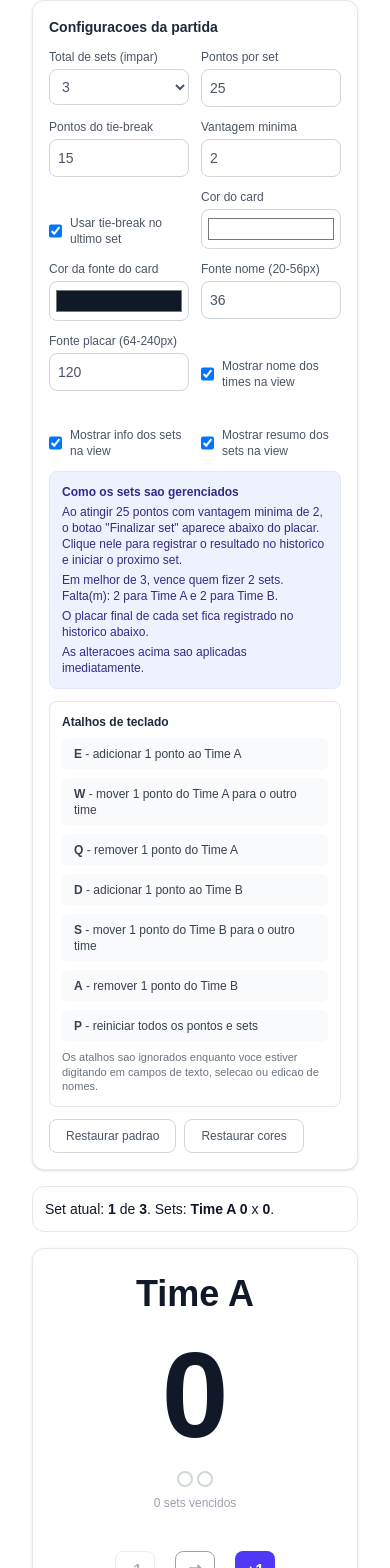
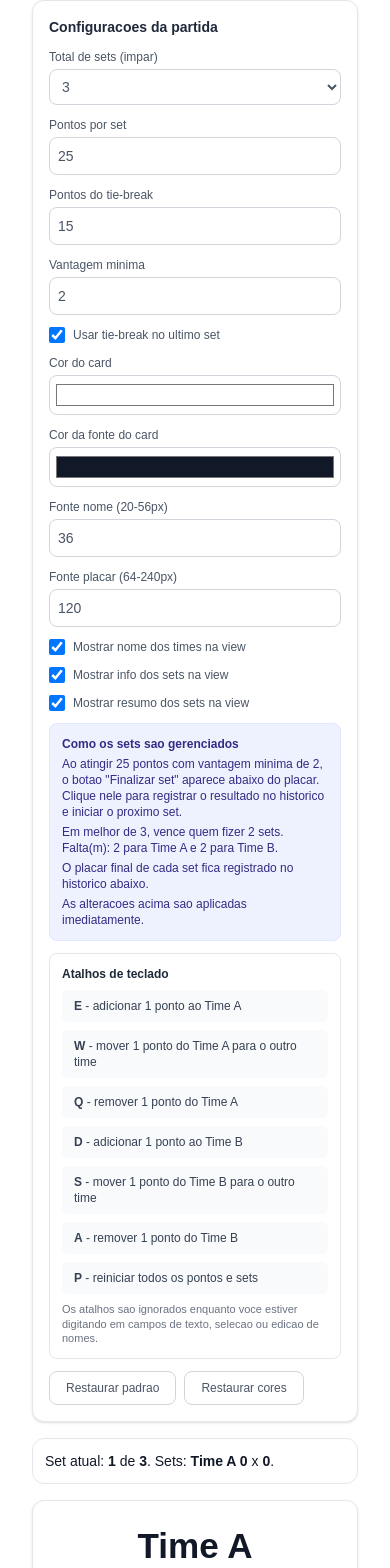
Before and after one commit to Digojos/application-manager, a Next.js app: page /placar-volei in a window 390 px wide. Shown: the part 377-1945 px from the top of the page. Built offline with nearby package versions, Linux system fonts and the light colour scheme.

Commit message:
ajuste responsividade

```diff
--- a/app/placar-volei/page.tsx
+++ b/app/placar-volei/page.tsx
@@ -417,6 +417,8 @@ export default function PlacarVolei() {
   const pointsClass = "font-bold tabular-nums leading-none";
   const cardPaddingClass = isFullscreen ? "p-4 sm:p-6 md:p-8" : "p-5 md:p-6";
   const pointButtonSizeClass = isFullscreen ? "h-14 w-14 text-2xl" : "h-10 w-10 text-base";
+  const teamNameFontSize = `clamp(${TEAM_NAME_SIZE_MIN}px, 9vw, ${safeTheme.teamNameSize}px)`;
+  const scoreFontSize = `clamp(3.5rem, 24vw, ${safeTheme.scoreSize}px)`;
   const activeSessionLabel = sessionTitle ?? sessionId;
 
   const buildViewUrl = useCallback(() => {
@@ -594,11 +596,11 @@ export default function PlacarVolei() {
                 <div className="mt-3 rounded-lg border border-emerald-200 bg-white p-3">
                   <p className="text-xs font-semibold text-emerald-900">QR Code da visualização</p>
                   <p className="mt-1 text-xs text-emerald-800">Escaneie para abrir a tela de view desta sessão.</p>
-                  <div className="mt-2 inline-flex min-h-60 min-w-60 items-center justify-center rounded-md border border-emerald-200 bg-white p-2">
+                  <div className="mt-2 flex aspect-square w-full max-w-60 items-center justify-center rounded-md border border-emerald-200 bg-white p-2">
                     {qrStatus === "loading" && <span className="text-xs text-emerald-800">Gerando QR Code...</span>}
                     {qrStatus === "error" && <span className="text-xs text-rose-700">Não foi possível gerar o QR Code.</span>}
                     {qrCodeDataUrl && qrStatus === "ready" && (
-                      <img src={qrCodeDataUrl} alt="QR Code da visualização da sessão" className="h-56 w-56" />
+                      <img src={qrCodeDataUrl} alt="QR Code da visualização da sessão" className="h-auto w-full max-w-56" />
                     )}
                   </div>
                 </div>
@@ -610,8 +612,8 @@ export default function PlacarVolei() {
               Use uma sessão compartilhada em <Link href="/placar-volei/sessoes" className="font-semibold text-indigo-600 hover:text-indigo-700">/placar-volei/sessoes</Link> ou abra esta tela com `?sessionId=`.
             </div>
           )}
-          <div className="mb-4 sm:mb-6 flex flex-wrap items-start justify-between gap-3">
-            <div className="min-w-55">
+          <div className="mb-4 flex flex-col items-start justify-between gap-3 sm:mb-6 sm:flex-row">
+            <div className="w-full min-w-0 sm:min-w-55">
               <h1 className="text-2xl sm:text-3xl font-bold">Placar de Volei</h1>
               <p className="text-sm mt-1 opacity-80">
                 Set {Math.min(currentSet + 1, config.totalSets)} de {config.totalSets} · primeiro a {setTarget} pontos
@@ -619,7 +621,7 @@ export default function PlacarVolei() {
               </p>
               <p className="text-xs mt-1 opacity-70">Melhor de {config.totalSets} sets (vence quem fizer {setsToWin})</p>
             </div>
-            <div className="flex items-center gap-2 sm:gap-3">
+            <div className="flex w-full flex-wrap items-center gap-2 sm:w-auto sm:justify-end sm:gap-3">
               <button
                 type="button"
                 onClick={toggleFullscreen}
@@ -635,7 +637,7 @@ export default function PlacarVolei() {
 
           <div className="mb-4 sm:mb-6 rounded-xl border border-gray-200 bg-white shadow-sm p-4 sm:p-5" style={{ color: "#111827" }}>
             <h2 className="text-sm sm:text-base font-semibold text-gray-800 mb-3">Configuracoes da partida</h2>
-            <div className="grid grid-cols-2 lg:grid-cols-7 gap-3">
+            <div className="grid grid-cols-1 gap-3 sm:grid-cols-2 xl:grid-cols-3 2xl:grid-cols-4">
               <label className="text-xs text-gray-600 flex flex-col gap-1">
                 Total de sets (impar)
                 <select
@@ -696,7 +698,7 @@ export default function PlacarVolei() {
                 />
               </label>
 
-              <label className="text-xs text-gray-600 flex items-center gap-2 pt-6 lg:pt-0 lg:items-end">
+              <label className="text-xs text-gray-600 flex items-center gap-2 sm:pt-6 xl:pt-0 xl:items-end">
                 <input
                   type="checkbox"
                   checked={config.useTieBreak}
@@ -751,7 +753,7 @@ export default function PlacarVolei() {
                 />
               </label>
 
-              <label className="text-xs text-gray-600 flex items-center gap-2 pt-6 lg:pt-0 lg:items-end">
+              <label className="text-xs text-gray-600 flex items-center gap-2 sm:pt-6 xl:pt-0 xl:items-end">
                 <input
                   type="checkbox"
                   checked={safeTheme.showTeamNames}
@@ -761,7 +763,7 @@ export default function PlacarVolei() {
                 Mostrar nome dos times na view
               </label>
 
-              <label className="text-xs text-gray-600 flex items-center gap-2 pt-6 lg:pt-0 lg:items-end">
+              <label className="text-xs text-gray-600 flex items-center gap-2 sm:pt-6 xl:pt-0 xl:items-end">
                 <input
                   type="checkbox"
                   checked={safeTheme.showSetDots}
@@ -771,7 +773,7 @@ export default function PlacarVolei() {
                 Mostrar info dos sets na view
               </label>
 
-              <label className="text-xs text-gray-600 flex items-center gap-2 pt-6 lg:pt-0 lg:items-end">
+              <label className="text-xs text-gray-600 flex items-center gap-2 sm:pt-6 xl:pt-0 xl:items-end">
                 <input
                   type="checkbox"
                   checked={safeTheme.showSetSummary}
@@ -900,8 +902,8 @@ export default function PlacarVolei() {
               ) : (
                 <button
                   onClick={() => startEditName(team)}
-                  className="text-xl sm:text-2xl font-bold hover:text-indigo-600 transition-colors"
-                  style={{ fontSize: `${safeTheme.teamNameSize}px` }}
+                  className="w-full wrap-break-word text-center text-xl font-bold hover:text-indigo-600 transition-colors sm:text-2xl"
+                  style={{ fontSize: teamNameFontSize }}
                   title="Clique para editar o nome"
                 >
                   {teamState.name}
@@ -909,7 +911,7 @@ export default function PlacarVolei() {
               )}
 
               <div className="w-full flex-1 flex items-center justify-center">
-                <div className={pointsClass} style={{ color: safeTheme.cardFontColor, fontSize: `${safeTheme.scoreSize}px` }}>
+                <div className={pointsClass} style={{ color: safeTheme.cardFontColor, fontSize: scoreFontSize }}>
                   {teamState.points}
                 </div>
               </div>
@@ -928,7 +930,7 @@ export default function PlacarVolei() {
                 </p>
               </div>
 
-              <div className="w-full mt-auto pt-6 sm:pt-8 flex items-end justify-center gap-5 sm:gap-6">
+              <div className="mt-auto flex w-full flex-wrap items-end justify-center gap-3 pt-6 sm:gap-6 sm:pt-8">
                 <button
                   onClick={() => removePoint(team)}
                   disabled={!!winner || teamState.points === 0}
@@ -963,14 +965,14 @@ export default function PlacarVolei() {
       </div>
 
       {!isFullscreen && currentSetWinner && !winner && (
-        <div className="mb-4 sm:mb-5 rounded-xl border border-indigo-200 bg-indigo-50 px-5 py-4 flex items-center justify-between gap-3">
+        <div className="mb-4 flex flex-col items-start gap-3 rounded-xl border border-indigo-200 bg-indigo-50 px-5 py-4 sm:mb-5 sm:flex-row sm:items-center sm:justify-between">
           <p className="text-sm font-medium text-indigo-800">
             {currentSetWinner} venceu o set {currentSet + 1}!
           </p>
           <button
             type="button"
             onClick={() => applyAction({ type: "FINISH_SET" })}
-            className="rounded-lg bg-indigo-600 px-4 py-2 text-sm font-medium text-white hover:bg-indigo-700 transition-colors shrink-0"
+            className="w-full rounded-lg bg-indigo-600 px-4 py-2 text-sm font-medium text-white hover:bg-indigo-700 transition-colors shrink-0 sm:w-auto"
           >
             Finalizar set
           </button>
--- a/app/placar-volei/view/[id]/view-session-client.tsx
+++ b/app/placar-volei/view/[id]/view-session-client.tsx
@@ -1,6 +1,5 @@
 "use client";
 
-import Link from "next/link";
 import { useCallback, useEffect, useRef, useState } from "react";
 import {
   normalizeScoreboardState,
@@ -150,16 +149,18 @@ export function ViewSessionClient({ sessionId }: ViewSessionClientProps) {
     ? state.config.tieBreakPoints
     : state.config.pointsPerSet;
   const shellClass = isFullscreen
-    ? "w-full min-h-screen px-3 py-3 sm:px-6 sm:py-6 flex flex-col"
+    ? "w-full min-h-screen overflow-hidden px-3 py-3 sm:px-6 sm:py-6 flex flex-col"
     : "min-h-screen bg-linear-to-br from-slate-950 via-slate-900 to-slate-800 px-4 py-4 sm:py-6 text-white flex flex-col";
   const cardPaddingClass = isFullscreen ? "p-5 sm:p-6 md:p-8" : "p-6 sm:p-7 md:p-8";
   const scoreClass = isFullscreen
     ? "text-[clamp(6rem,20vw,15rem)]"
     : "text-[clamp(5rem,22vw,14rem)]";
+  const teamNameFontSize = `clamp(1.75rem, 9vw, ${safeTheme.teamNameSize}px)`;
+  const viewScoreFontSize = `clamp(4.5rem, 24vw, ${safeTheme.scoreSize}px)`;
 
   return (
     <div ref={pageRef} className={shellClass}>
-      <div className={`mx-auto flex w-full flex-1 ${isFullscreen ? "max-w-none flex-col gap-3" : "max-w-none flex-col gap-4"}`}>
+      <div className={`mx-auto flex w-full flex-1 ${isFullscreen ? "max-w-none flex-col gap-3 overflow-y-auto" : "max-w-none flex-col gap-4"}`}>
         <div className={`rounded-2xl border border-white/10 bg-white/5 px-5 py-4 backdrop-blur ${isFullscreen ? "hidden sm:block" : ""}`}>
           <div className="flex flex-wrap items-center justify-between gap-3">
             <div>
@@ -182,7 +183,7 @@ export function ViewSessionClient({ sessionId }: ViewSessionClientProps) {
           </div>
         </div>
 
-        <div className={`grid gap-4 flex-1 ${isFullscreen ? "grid-cols-1 lg:grid-cols-2" : "grid-cols-1 lg:grid-cols-2"}`}>
+        <div className="grid flex-1 grid-cols-1 gap-4 landscape:grid-cols-2 lg:grid-cols-2">
           {(["A", "B"] as const).map((team) => {
             const teamState = team === "A" ? state.teamA : state.teamB;
 
@@ -193,10 +194,10 @@ export function ViewSessionClient({ sessionId }: ViewSessionClientProps) {
                 style={{ backgroundColor: safeTheme.cardBackgroundColor, color: safeTheme.cardFontColor }}
               >
                 {safeTheme.showTeamNames && (
-                  <div className="mb-4">
+                  <div className="mb-4 w-full">
                     <h2
-                      className={`font-black ${isFullscreen ? "text-4xl sm:text-5xl" : "text-3xl"}`}
-                      style={{ fontSize: `${safeTheme.teamNameSize}px` }}
+                      className={`wrap-break-word text-center font-black ${isFullscreen ? "text-4xl sm:text-5xl" : "text-3xl"}`}
+                      style={{ fontSize: teamNameFontSize }}
                     >
                       {teamState.name}
                     </h2>
@@ -204,7 +205,7 @@ export function ViewSessionClient({ sessionId }: ViewSessionClientProps) {
                 )}
 
                 <div className={`mt-8 flex flex-1 items-center justify-center ${isFullscreen ? "py-12 sm:py-16" : "py-10"}`}>
-                  <span className={`${scoreClass} font-black tabular-nums leading-none`} style={{ color: safeTheme.cardFontColor, fontSize: `${safeTheme.scoreSize}px` }}>
+                  <span className={`${scoreClass} font-black tabular-nums leading-none`} style={{ color: safeTheme.cardFontColor, fontSize: viewScoreFontSize }}>
                     {teamState.points}
                   </span>
                 </div>
@@ -230,7 +231,7 @@ export function ViewSessionClient({ sessionId }: ViewSessionClientProps) {
         </div>
 
         {safeTheme.showSetSummary && (
-          <div className={`grid gap-4 ${isFullscreen ? "lg:grid-cols-[1.35fr_1fr]" : "lg:grid-cols-[1.35fr_1fr]"}`}>
+          <div className="grid gap-4 landscape:grid-cols-2 lg:grid-cols-[1.35fr_1fr]">
             <div className="rounded-2xl border border-white/10 p-5" style={{ backgroundColor: safeTheme.cardBackgroundColor, color: safeTheme.cardFontColor }}>
               <p className="text-sm uppercase tracking-[0.25em] text-slate-400">Set atual</p>
               <p className="mt-2 text-2xl font-semibold">{Math.min(state.currentSet + 1, state.config.totalSets)} de {state.config.totalSets}</p>
```
